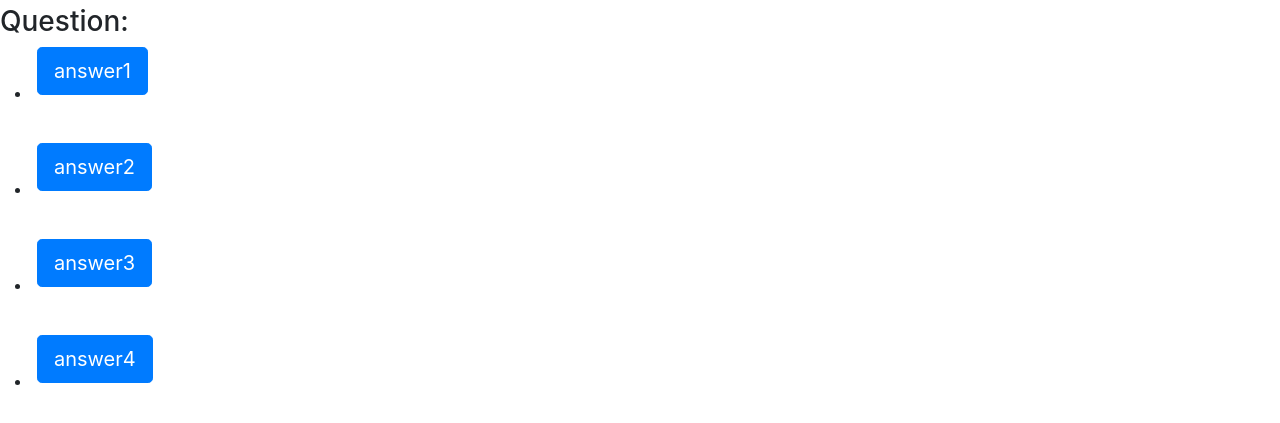
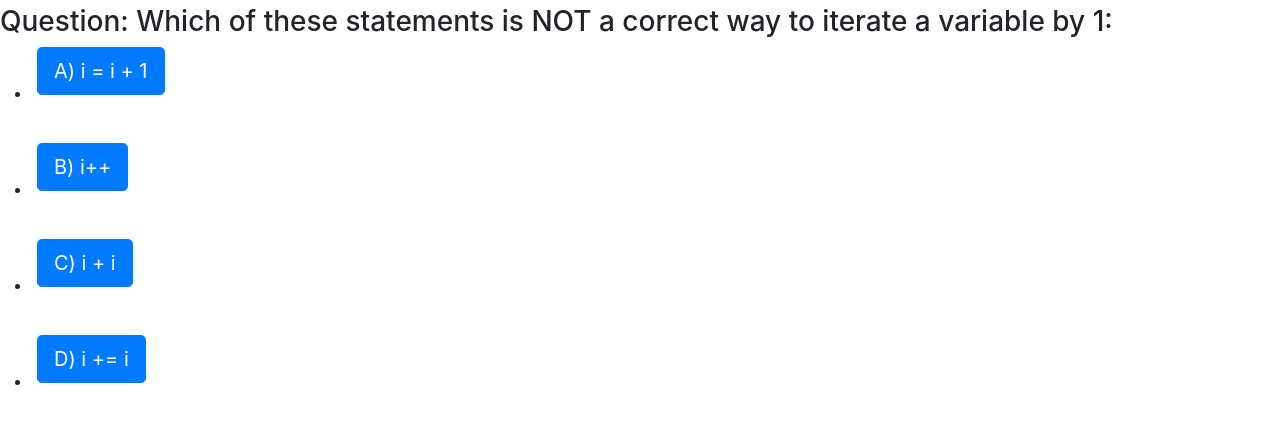
Before and after one commit to markmckenna37/Homework-assignment-04-Web-APIs-Code-Quiz, a plain HTML site: page index.html in a window 1280 px wide. Both pictures are taken after a click on the button "Start quiz". Shown: the part 105-528 px from the top of the page. Drawn offline with nearby package versions, Linux system fonts and the light colour scheme.

Commit message:
added logic to check answer function, adjusted givequestion function

```diff
--- a/Develop/script.js
+++ b/Develop/script.js
@@ -6,13 +6,11 @@ var startPage = document.querySelector("#start");
 var quizPage = document.querySelector("#quiz");
 var questionEl = document.querySelector("#questions");
 var button0 = document.querySelector("#btn0");
-var button0 = document.querySelector("#btn1");
-var button0 = document.querySelector("#btn2");
-var button0 = document.querySelector("#btn3");
+var button1 = document.querySelector("#btn1");
+var button2 = document.querySelector("#btn2");
+var button3 = document.querySelector("#btn3");
 var resultPage= document.querySelector("#result");
 var currentQuestion = 0;
-var i = 0;
-var index;
 // Changed all of the questions/answers objects into an array of objects with question, answer PushSubscriptionOptions, and correct answer
 
 var questions = [{
@@ -61,35 +59,29 @@ function countDown() {
         }
     }, 1000);
 }
-// function that hides HTML elements
+// function that hides HTML elements, starts countdown and gives the current question via click event
 function startQuiz() {
     startBtn.style.display = "none";
     quizPage.style.display = "block";
     countDown();
+    giveQuestion()
+}
+// function that gives current question and answer options. the current question is pulled from the questions array using the current question function
+function giveQuestion() {
+        questionEl.textContent = questions[currentQuestion].question
+        button0.textContent = questions[currentQuestion].answer[0]
+        button1.textContent = questions[currentQuestion].answer[1]
+        button2.textContent = questions[currentQuestion].answer[2]
+        button3.textContent = questions[currentQuestion].answer[3]
 }
 
-function giveQuestion() {
-    for (var i = 0; i === questions.length; i++) {
-        questionEl = questions[0].question
-    }
-    // for (var i = 0; i < questions.length; i++) {
-
-    // }
-    choicesEl.addEventListener("click", function (event) {
-        var el = event.target;
-        var index = el.getAttribute("data-index");
-        if (el.matches("button")) {
-            console.log("nutsack")
-        }
-        // if ((el.matches("button")) && (index !== 2)) {
-        //     timeLeft -= 20;
-        // }
-    })
+// function that is triggered on click with each of the 4 buttons. each button corresponds to a number 0-4,
+function checkAnswer(answer) {
+    // the number associated with each button is then compared to the correct answer of the current question, from the questions array
+ if (answer === questions[currentQuestion].correctAnswer){
+    console.log("woooow it works")
 }
-// function checkAnswer(num) {
-//     if questions
-// }
-
+}
 
 
 
@@ -102,10 +94,10 @@ function giveQuestion() {
 
 // need to make it so the start button disappears after starting the quiz
 startBtn.addEventListener("click", startQuiz);
-// button0.addEventListener("click" checkAnswer())
-// button1.addEventListener("click" checkAnswer())
-// button2.addEventListener("click" checkAnswer())
-// button3.addEventListener("click" checkAnswer())
+button0.addEventListener("click", checkAnswer(0))
+button1.addEventListener("click", checkAnswer(1))
+button2.addEventListener("click", checkAnswer(2))
+button3.addEventListener("click", checkAnswer(3))
 // make a few variables that contain all of the questions and answers
 
 
--- a/index.html
+++ b/index.html
@@ -24,16 +24,16 @@
         <h3>Question: <span id="questions"></span></h3>
         <div class="col-md-2" id="choices">
             <li>
-            <button type="button" class="btn btn-primary btn-lg" id="btn0" onClick="checkAnswer(0)">answer1</button>
+            <button type="button" class="btn btn-primary btn-lg" id="btn0">answer1</button>
             </li>
             <li>
-            <button type="button" class="btn btn-primary btn-lg" id="btn1" onClick="checkAnswer(1)">answer2</button>
+            <button type="button" class="btn btn-primary btn-lg" id="btn1">answer2</button>
             </li>
             <li>
-            <button type="button" class="btn btn-primary btn-lg" id="btn2" onClick="checkAnswer(2)">answer3</button>
+            <button type="button" class="btn btn-primary btn-lg" id="btn2">answer3</button>
             </li>
             <li>
-            <button type="button" class="btn btn-primary btn-lg" id="btn3" onClick="checkAnswer(3)">answer4</button>
+            <button type="button" class="btn btn-primary btn-lg" id="btn3">answer4</button>
             </li>
         </div>
     </div>
```
